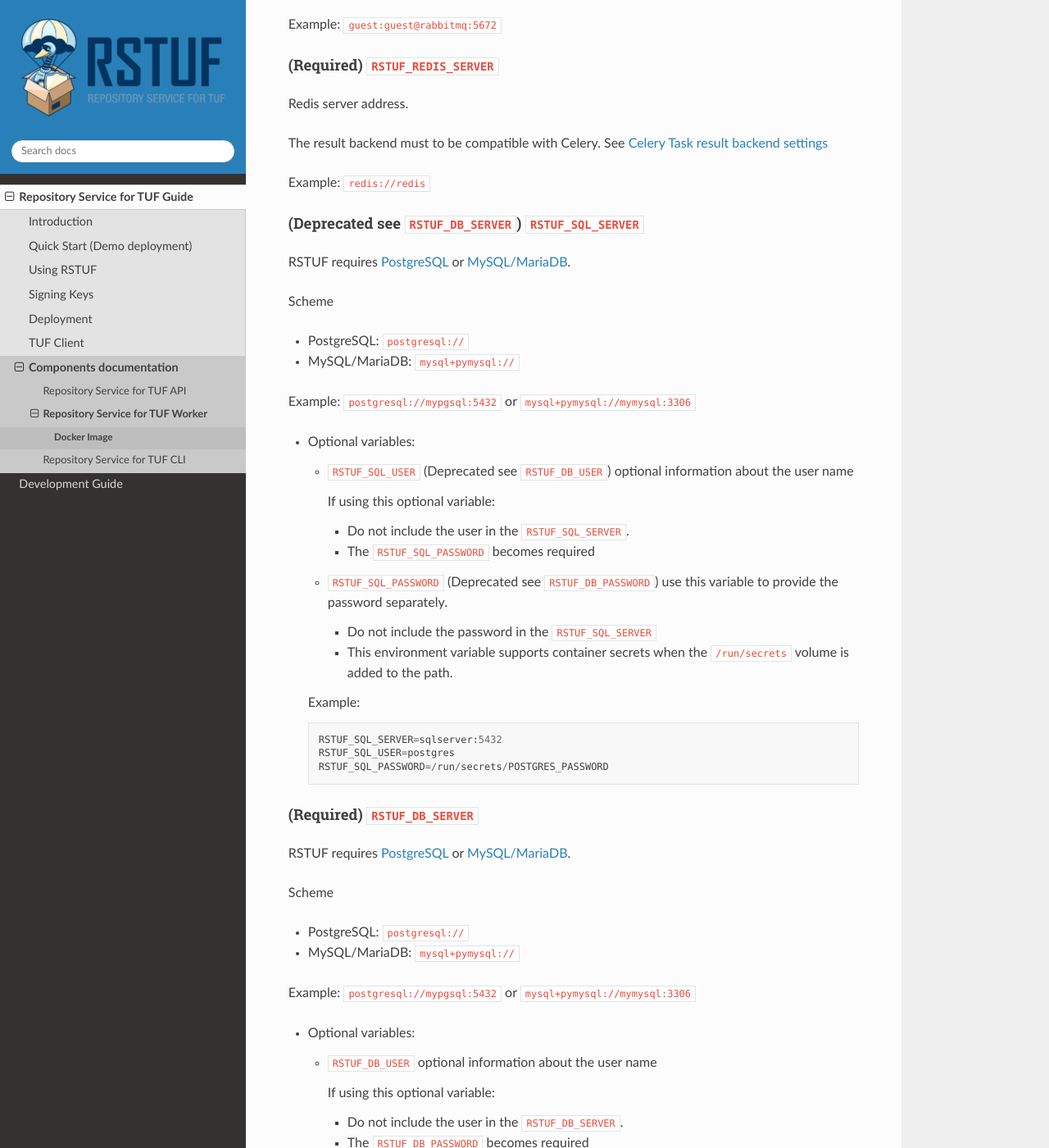
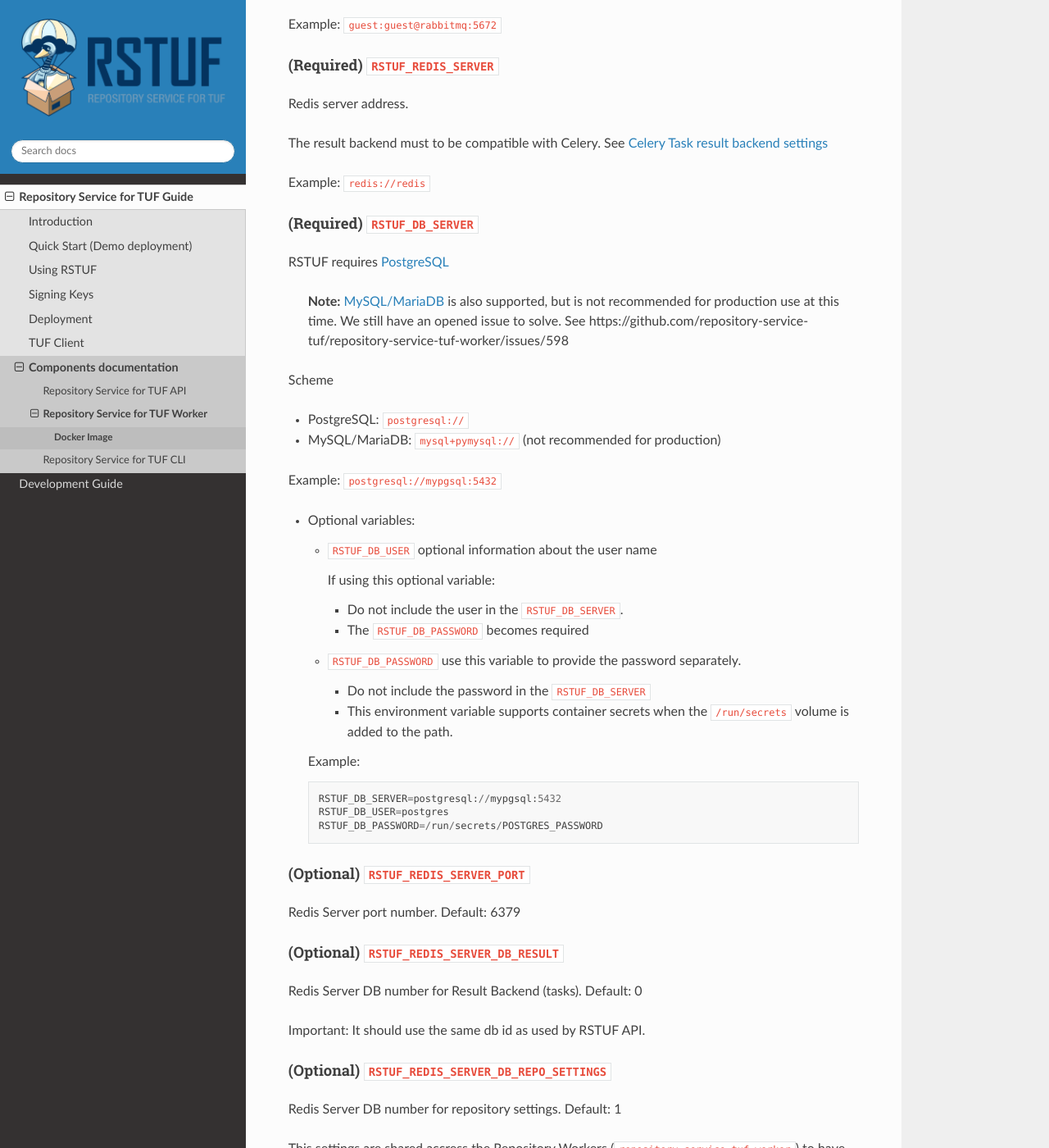
Before and after one commit to repository-service-tuf/repository-service-tuf, a Sphinx documentation site: the page built from docs/source/guide/repository-service-tuf-worker/Docker_README.md, in a window 1280 px wide and 1400 px high, scrolled down 1379 px. Shown: the whole window at 82% size. Built offline with Sphinx 7.4.7 and the Read the Docs theme 3.1.0, drawn with Linux system fonts in a browser that asks for light colours; some of the changed text lies outside the part shown.

````diff
--- a/docs/source/guide/repository-service-tuf-cli/index.rst
+++ b/docs/source/guide/repository-service-tuf-cli/index.rst
@@ -93,6 +93,8 @@ It executes administrative commands to the Repository Service for TUF.
 
     ╭─ Options ──────────────────────────────────────────────────────────────────────────────────────────────────────────────────╮
     │ --api-server      TEXT  URL to an RSTUF API.                                                                               │
+    │ --headers     -H  TEXT  Headers to include in the request. Example: 'Authorization: Bearer <token>, Content-Type:          │
+    │                         application/json'                                                                                  │
     │ --help        -h        Show this message and exit.                                                                        │
     ╰────────────────────────────────────────────────────────────────────────────────────────────────────────────────────────────╯
     ╭─ Commands ─────────────────────────────────────────────────────────────────────────────────────────────────────────────────╮
--- a/docs/source/guide/repository-service-tuf-worker/Docker_README.md
+++ b/docs/source/guide/repository-service-tuf-worker/Docker_README.md
@@ -68,46 +68,20 @@ The result backend must to be compatible with Celery. See
 
 Example: `redis://redis`
 
-#### (Deprecated see `RSTUF_DB_SERVER`) `RSTUF_SQL_SERVER`
+#### (Required) `RSTUF_DB_SERVER`
 
-RSTUF requires [PostgreSQL](https://www.postgresql.org) or [MySQL/MariaDB](https://mariadb.org).
+RSTUF requires [PostgreSQL](https://www.postgresql.org)
+
+> **Note:** [MySQL/MariaDB](https://mariadb.org) is also supported, but is not recommended
+> for production use at this time. We still have an opened issue to solve.
+> See https://github.com/repository-service-tuf/repository-service-tuf-worker/issues/598
+
 
 Scheme
   - PostgreSQL: `postgresql://`
-  - MySQL/MariaDB: `mysql+pymysql://`
+  - MySQL/MariaDB: `mysql+pymysql://` (not recommended for production)
 
-Example: `postgresql://mypgsql:5432` or `mysql+pymysql://mymysql:3306`
-
-* Optional variables:
-
-  * `RSTUF_SQL_USER` (Deprecated see `RSTUF_DB_USER`) optional information
-    about the user name
-
-    If using this optional variable:
-    - Do not include the user in the `RSTUF_SQL_SERVER`.
-    - The `RSTUF_SQL_PASSWORD` becomes required
-
-  * `RSTUF_SQL_PASSWORD` (Deprecated see `RSTUF_DB_PASSWORD`) use this variable to provide the password separately.
-    - Do not include the password in the `RSTUF_SQL_SERVER`
-    - This environment variable supports container secrets when the `/run/secrets`
-      volume is added to the path.
-
-  Example:
-  ```
-  RSTUF_SQL_SERVER=sqlserver:5432
-  RSTUF_SQL_USER=postgres
-  RSTUF_SQL_PASSWORD=/run/secrets/POSTGRES_PASSWORD
-  ```
-
-#### (Required) `RSTUF_DB_SERVER`
-
-RSTUF requires [PostgreSQL](https://www.postgresql.org) or [MySQL/MariaDB](https://mariadb.org).
-
-Scheme
-  - PostgreSQL: `postgresql://`
-  - MySQL/MariaDB: `mysql+pymysql://`
-
-Example: `postgresql://mypgsql:5432` or `mysql+pymysql://mymysql:3306`
+Example: `postgresql://mypgsql:5432`
 
 * Optional variables:
 
@@ -167,7 +141,15 @@ Available types:
 
   The name of s3 bucket to use.
 
-* (Required) ``RSTUF_AWS_ACCESS_KEY_ID``
+**_NOTE:_** It requires the AWS credentials to be set in the environment variables.
+See the AWS3 Environment Variables section below.
+
+**_NOTE:_**  The AWS3 supports all `boto3`
+[environment variables](https://boto3.amazonaws.com/v1/documentation/api/latest/guide/configuration.html#using-environment-variables).
+
+
+#### (Optional) AWS Environment Variables
+*  ``RSTUF_AWS_ACCESS_KEY_ID``
 
   The access key to use when creating the client session to the S3.
 
@@ -175,7 +157,7 @@ Available types:
   volume is added to the path.
   Example: `RSTUF_AWS_ACCESS_KEY_ID=/run/secrets/S3_ACCESS_KEY`
 
-* (Required) ``RSTUF_AWS_SECRET_ACCESS_KEY``
+*  ``RSTUF_AWS_SECRET_ACCESS_KEY``
 
   The secret key to use when creating the client session to the S3.
 
@@ -183,18 +165,23 @@ Available types:
   volume is added to the path.
   Example: ``RSTUF_AWS_SECRET_ACCESS_KEY=/run/secrets/S3_SECRET_KEY``
 
-* (Optional) ``RSTUF_AWS_DEFAULT_REGION``
+*  ``RSTUF_AWS_DEFAULT_REGION``
 
   The name of the region associated with the S3.
 
-* (Optional) ``RSTUF_AWS_ENDPOINT_URL``
+*  ``RSTUF_AWS_ENDPOINT_URL``
 
   The complete URL to use for the constructed client. Normally, the
   client automatically constructs the appropriate URL to use when
   communicating with a service.
 
-**_NOTE:_**  The AWS3 supports all `boto3`
-[environment variables](https://boto3.amazonaws.com/v1/documentation/api/latest/guide/configuration.html#using-environment-variables).
+#### (Optional) Google Cloud Environment Variables
+
+*  ``RSTUF_GOOGLE_APPLICATION_CREDENTIALS``
+
+  The path to the Google Cloud credentials file.
+
+  Example: `RSTUF_GOOGLE_APPLICATION_CREDENTIALS=/run/secrets/google-credentials.json`
 
 #### (Optional) `RSTUF_LOCK_TIMEOUT`
 
````
